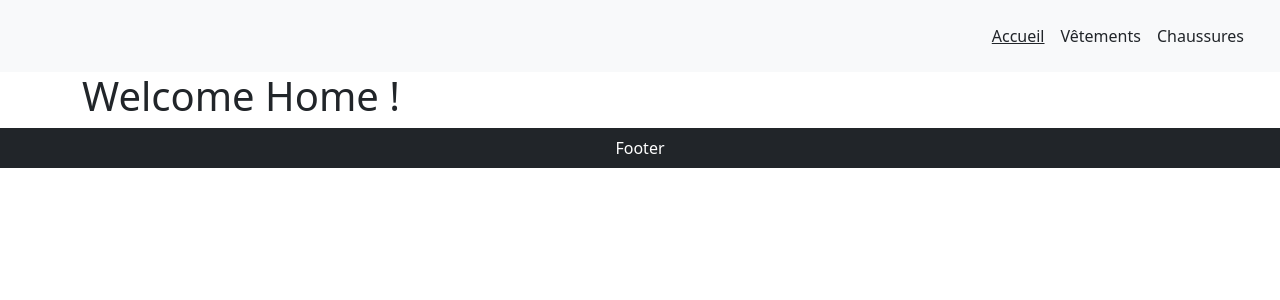
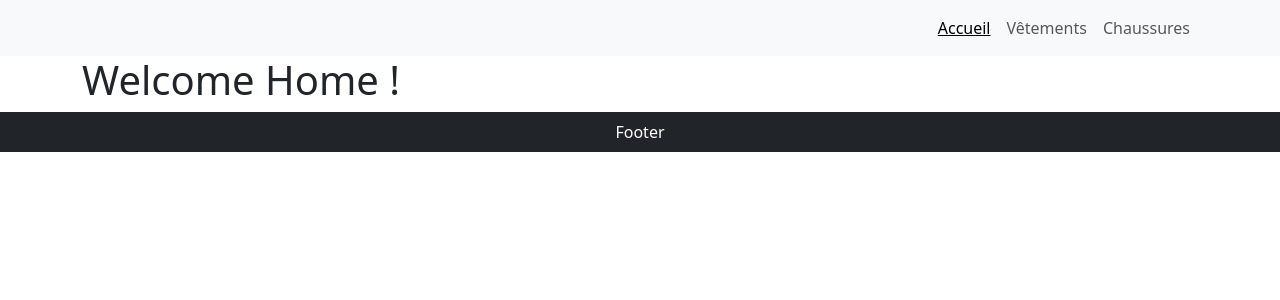
Before and after one commit to KevinFalck/react-router, a React (Vite) app: page / in a window 1280 px wide. Shown: the top 300 px of the page. Built offline with nearby package versions, Linux system fonts and the light colour scheme.

Commit message:
Refactor: Update Header component structure and styling for improved semantics

```diff
--- a/src/components/Header.jsx
+++ b/src/components/Header.jsx
@@ -6,32 +6,26 @@ import "./Header.css";
 
 function Header() {
   return (
-    <Navbar bg="light" expand="lg" className="p-3">
-      <Container fluid>
+    <header>
+      <Navbar expand="lg" className="bg-body-tertiary">
+        <Container>
           <Navbar.Toggle aria-controls="basic-navbar-nav" />
           <Navbar.Collapse id="basic-navbar-nav">
             <Nav className="ms-auto">
-            <Nav.Link as={NavLink} to="/" className="text-dark">
+              <Nav.Link as={NavLink} to="/">
                 Accueil
               </Nav.Link>
-            <Nav.Link
-              as={NavLink}
-              to="/categorie/vetements"
-              className="text-dark"
-            >
+              <Nav.Link as={NavLink} to="/categorie/vetements">
                 Vêtements
               </Nav.Link>
-            <Nav.Link
-              as={NavLink}
-              to="/categorie/chaussures"
-              className="text-dark"
-            >
+              <Nav.Link as={NavLink} to="/categorie/chaussures">
                 Chaussures
               </Nav.Link>
             </Nav>
           </Navbar.Collapse>
         </Container>
       </Navbar>
+    </header>
   );
 }
 export default Header;
```
Lines whose indentation alone changed are shown as unchanged.
